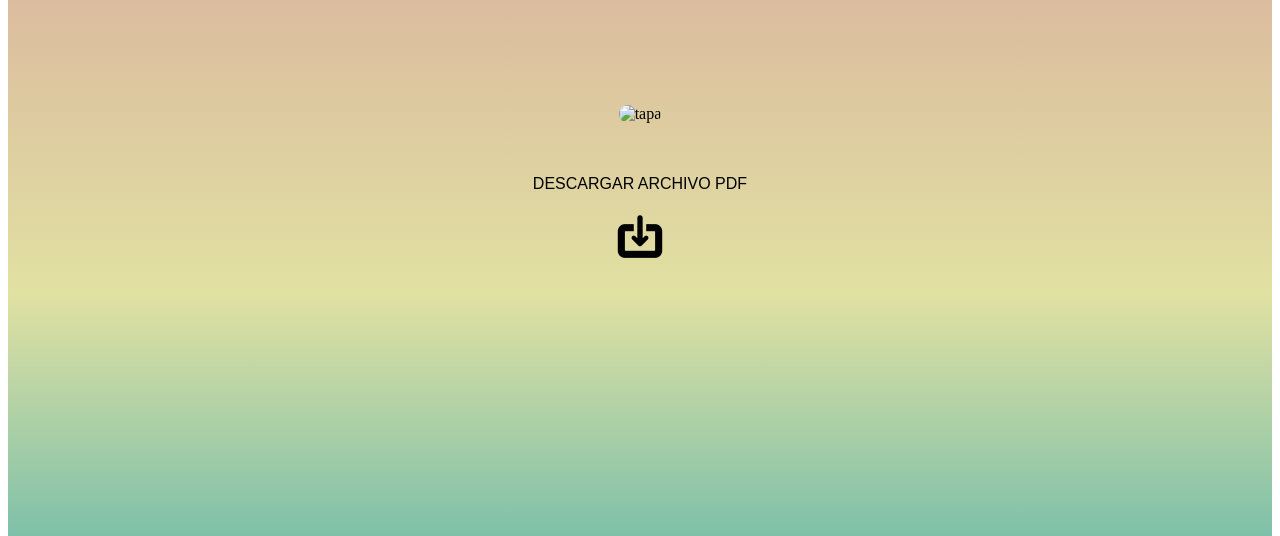
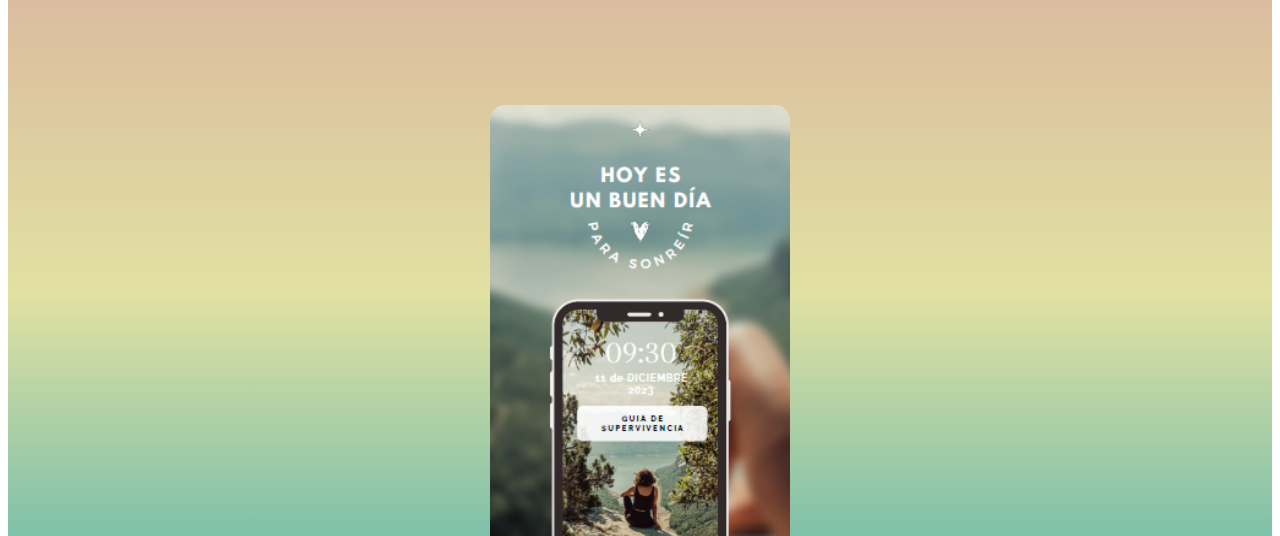
Before and after one commit to Superviviente/Guia, a plain HTML site: page index.html in a window 1280 px wide. Shown: the part 264-800 px from the top of the page. Drawn offline with Linux system fonts and the light colour scheme; files whose address does not match are found by name; a web font is replaced by a local one.

Commit message:
Update index.html

```diff
--- a/index.html
+++ b/index.html
@@ -21,7 +21,7 @@
 
         <h1 id="title"> GUIA DE SUPERVIVENCIA PARA EL FUNCIONARIO NO-K</h1>
         <p class="subtitulo">Un documento que te ayudará en la función pública</p>
-        <img id="img"  src="img/tapa.PNG" alt="tapa">
+        <img id="img"  src="tapa.PNG" alt="tapa">
         <br>
         <br><br>
 
```
